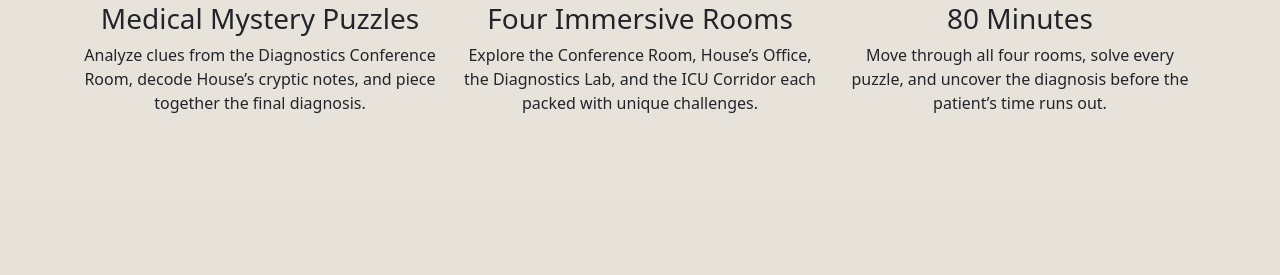
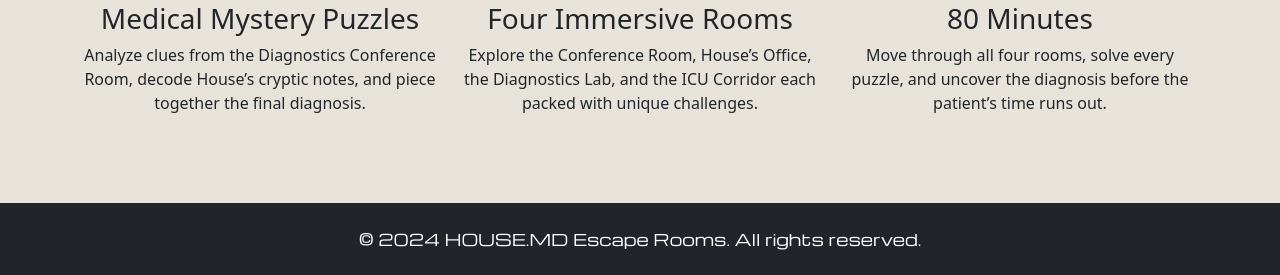
Before and after one commit to Richardbrown85/housemd_escape_room_project, a Django app: page / in a window 1280 px wide. Shown: the part 976-1251 px from the top of the page. Before the commit the page ends 1089 px from the top, so only its background shows below. Run offline with Django 4.2, Linux system fonts and the light colour scheme.

Commit message:
Add footer to base.html

```diff
--- a/housemd_escape_room/templates/housemd_escape_room/base.html
+++ b/housemd_escape_room/templates/housemd_escape_room/base.html
@@ -8,7 +8,7 @@
     {% load static %}
     <link rel="stylesheet" href="{% static 'css/style.css' %}">
 </head>
-<body>
+<body class="d-flex flex-column min-vh-100">
     <nav class="navbar navbar-expand-lg navbar-dark bg-dark fixed-top">
         <div class="container">
             <a class="navbar-brand" href="{% url 'home' %}">HOUSE.MD Escape Rooms</a>
@@ -31,6 +31,7 @@
         </div>
     </nav>
 
+    <main class="flex-grow-1">
         {% if messages %}
             <div class="container mt-3">
                 {% for message in messages %}
@@ -43,6 +44,11 @@
         {% endif %}
 
         {% block content %}{% endblock %}
+    </main>
+
+    <footer class="bg-dark text-white text-center py-4 mt-auto w-100">
+        <p class="mb-0">&copy; 2024 HOUSE.MD Escape Rooms. All rights reserved.</p>
+    </footer>
 
     <script src="https://cdn.jsdelivr.net/npm/bootstrap@5.1.3/dist/js/bootstrap.bundle.min.js"></script>
 </body>
--- a/static/css/style.css
+++ b/static/css/style.css
@@ -46,6 +46,13 @@ h1 {
 .carousel-sm .carousel-item img {
   height: 350px;
   object-fit: cover;     /* prevents stretching */
+}
+
+footer {
+    width: 100%;
+    margin-left: 0;
+    margin-right: 0;
+    font-family: var(--secondary-font);
 }
 
 /* Feature Cards */
@@ -111,6 +118,7 @@ h1 {
 .navbar {
     font-family: var(--secondary-font);
     box-shadow: 0 2px 5px rgba(0,0,0,0.1);
+    background-color: var(--primary-color);
 }
 
 /* Status Badges */
```
Lines whose indentation alone changed are shown as unchanged.
